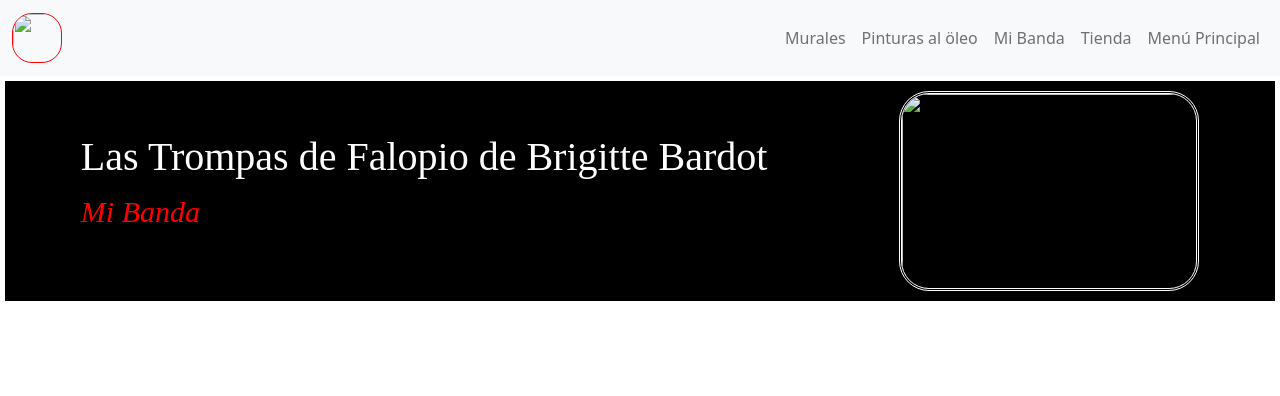
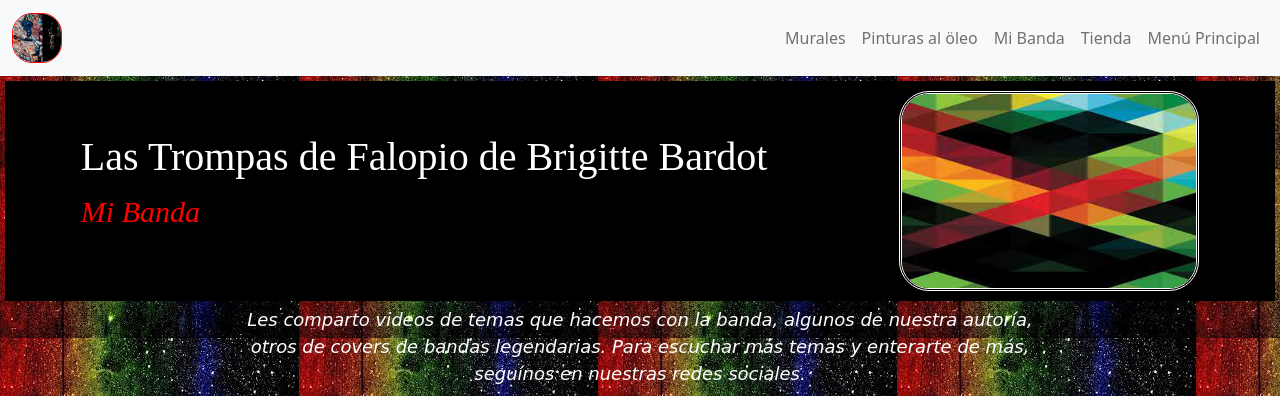
Before and after one commit to lucianaled/desafio-final-ledesma, a website: page pages/banda.html in a window 1280 px wide. Shown: the top 396 px of the page. Drawn offline with nearby package versions, Linux system fonts and the light colour scheme; the site is published under a folder, as on GitHub Pages, so addresses that start at the root find nothing.

Commit message:
corrijo enlaces

```diff
--- a/pages/banda.html
+++ b/pages/banda.html
@@ -15,7 +15,7 @@
 
         <div class="container-fluid">
           <a class="navbar-brand" href="#">
-            <div class="col-sm-12 col-md-6"><img src="/img/IMG-20220328-WA0104.jpg" alt=""></div>
+            <div class="col-sm-12 col-md-6"><img src="../img/IMG-20220328-WA0104.jpg" alt=""></div>
           </a>
 
           <button class="navbar-toggler" type="button" data-bs-toggle="collapse" data-bs-target="#navbarNav" aria-controls="navbarNav" aria-expanded="false" aria-label="Toggle navigation">
@@ -50,7 +50,7 @@
             <h1>Las Trompas de Falopio de Brigitte Bardot</h1>
             <p>Mi Banda</p>
         </div>
-         <img class="img-banda" src="/img/descarga (1).jpg" alt="">
+         <img class="img-banda" src="../img/descarga (1).jpg" alt="">
       </header>
 
       <main>
--- a/scss/_body.scss
+++ b/scss/_body.scss
@@ -1,3 +1,3 @@
 body {
-    background-image: url(/img/descarga.jpg);
+    background-image: url(../img/descarga.jpg);
 }
```
Also changed, not shown: pages/tienda.html (+1 -1 lines), css/principal-css.css.
